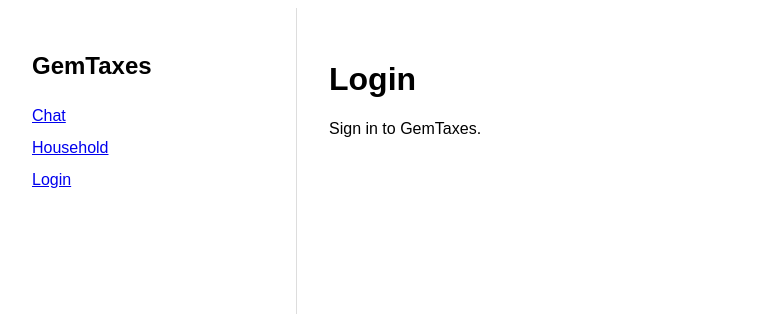
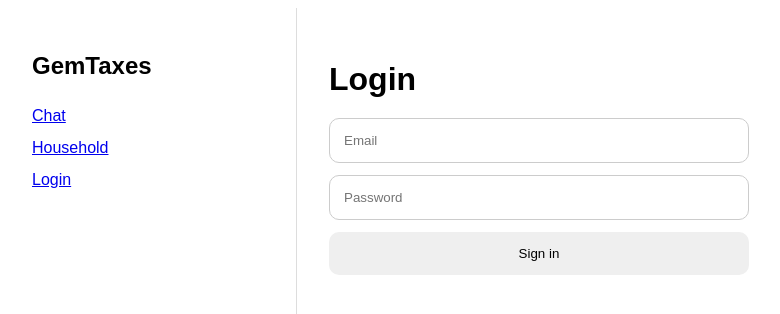
Before and after one commit to infomomtelo-sketch/Gemtaxes-app, a Next.js app: page /login in a window 1280 px wide. Shown: the top 314 px of the page, without its empty margins (0-780 px from the left). Built offline with nearby package versions, Linux system fonts and the light colour scheme.

Commit message:
Update page.js

```diff
--- a/app/(dashbooard)/login/page.js
+++ b/app/(dashbooard)/login/page.js
@@ -1,8 +1,32 @@
 export default function LoginPage() {
   return (
-    <main>
-      <h1>Login</h1>
-      <p>Sign in to GemTaxes.</p>
-    </main>
+    <div style={{ maxWidth: '420px' }}>
+      <h1 style={{ marginBottom: '20px' }}>Login</h1>
+
+      <div style={{ display: 'grid', gap: '12px' }}>
+        <input
+          type="email"
+          placeholder="Email"
+          style={{ padding: '14px', border: '1px solid #ccc', borderRadius: '10px' }}
+        />
+
+        <input
+          type="password"
+          placeholder="Password"
+          style={{ padding: '14px', border: '1px solid #ccc', borderRadius: '10px' }}
+        />
+
+        <button
+          style={{
+            padding: '14px',
+            border: 'none',
+            borderRadius: '10px',
+            cursor: 'pointer'
+          }}
+        >
+          Sign in
+        </button>
+      </div>
+    </div>
   )
 }
```
